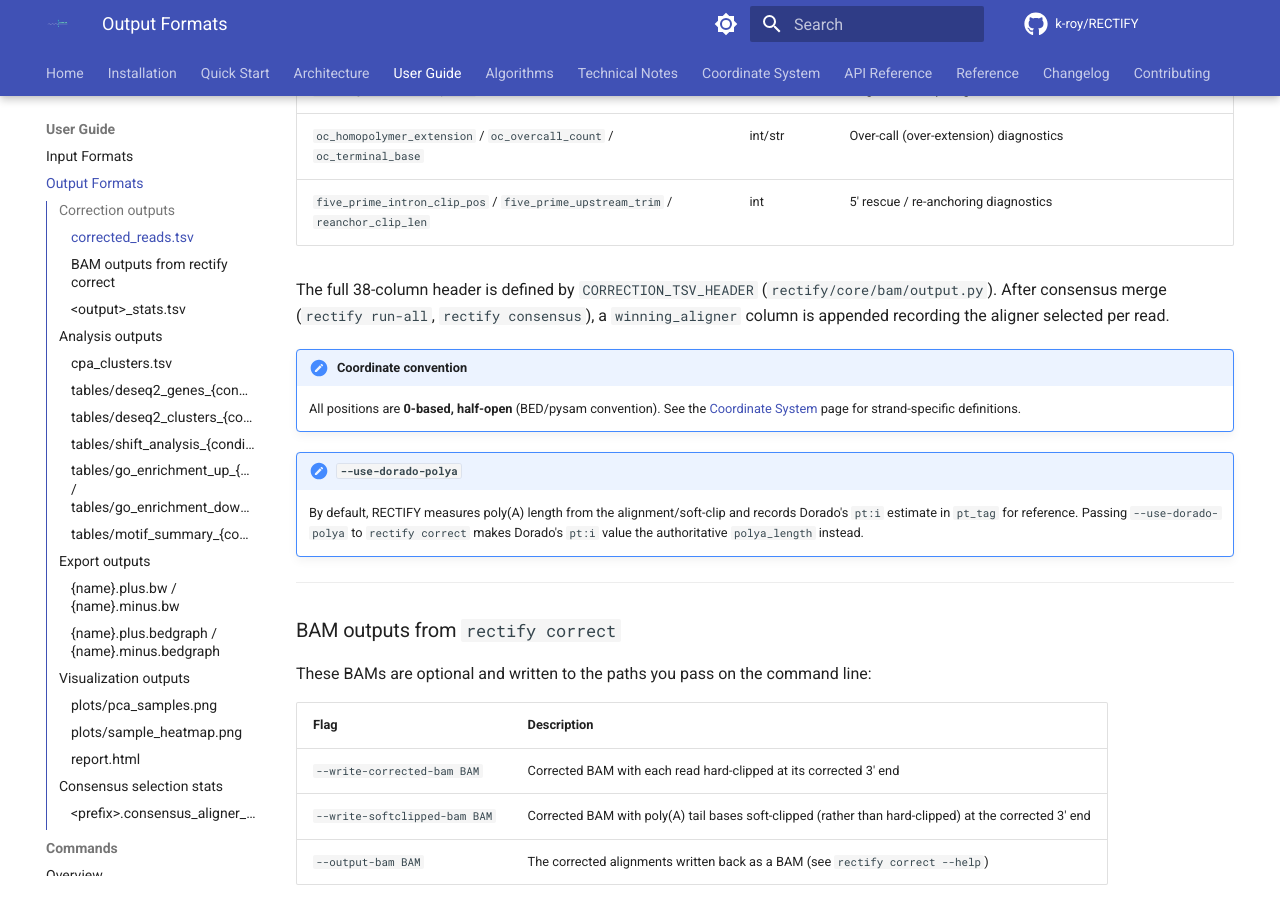
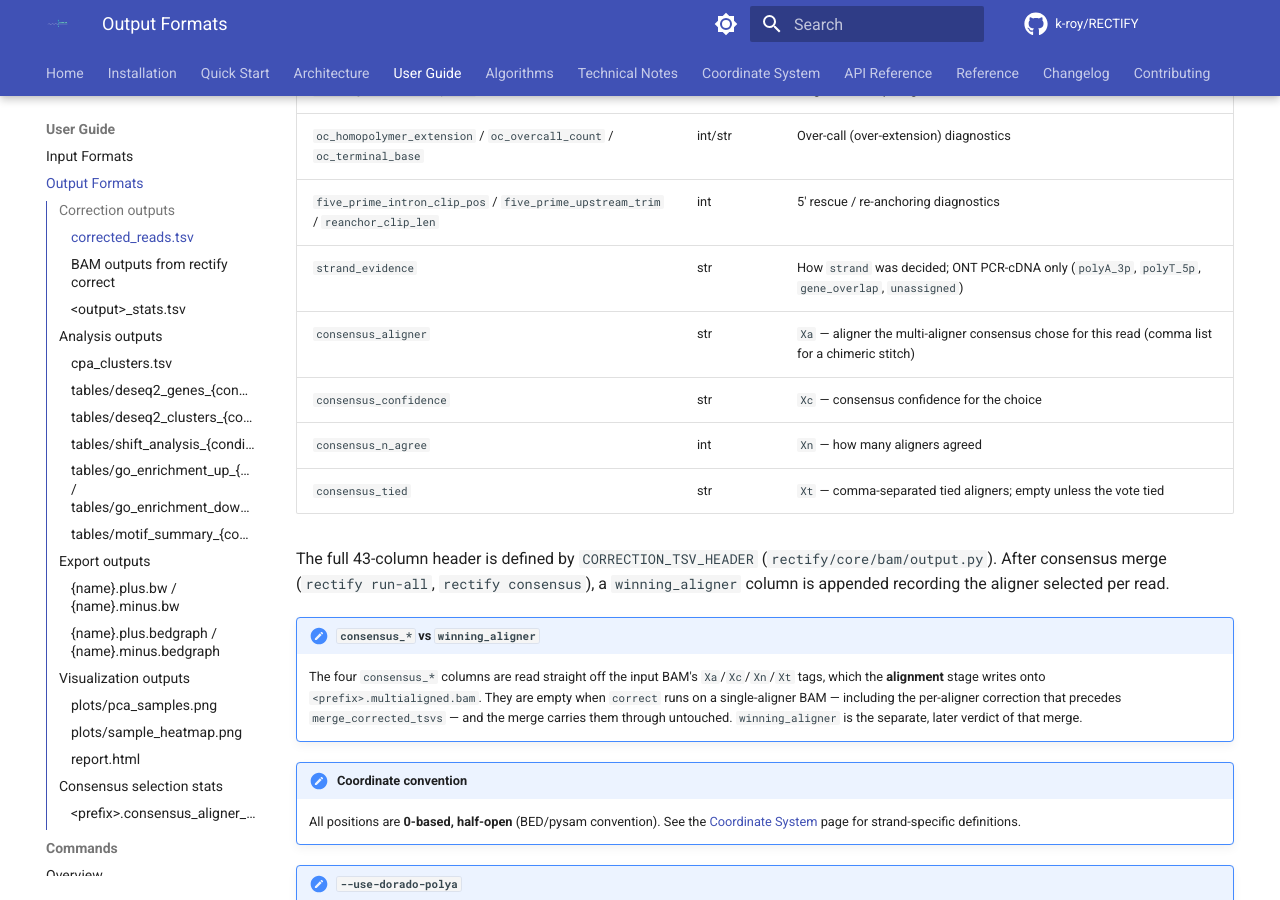
Before and after one commit to k-roy/RECTIFY, an MkDocs documentation site: the page built from docs/user_guide/output_formats.md, in a window 1280 px wide and 900 px high, scrolled down 1502 px. Built offline with MkDocs 1.6.1 and Material for MkDocs 9.7.7, drawn with Linux system fonts in a browser that asks for light colours; comment, search, counter and statistics services are not loaded; the version menu is left out.

Commit message:
docs(output-formats): document the four consensus-tag columns
The `corrected_reads.tsv` schema table stopped at `reanchor_clip_len` and
claimed 38 columns; it is 43 with `strand_evidence` (added 2026-08-01) and the
four consensus columns from 5ca607e. Add all five rows, fix the count, and
add a note separating `consensus_*` (read off the input BAM's Xa/Xc/Xn/Xt,
so empty for a single-aligner BAM) from `winning_aligner` (the merge's own
later verdict) — the question anyone hits first on seeing four blank columns
in a per-aligner run.

`mkdocs build` clean; the rendered page carries the new rows.

Claude-Session: https://claude.ai/code/session_01VcGWKXTJGdm1kwfwxfDENq

```diff
--- a/docs/user_guide/output_formats.md
+++ b/docs/user_guide/output_formats.md
@@ -37,11 +37,24 @@ The primary per-read output of `rectify correct` (and the per-sample output of
 | `sc_original_softclip_len` | int | Original soft-clip length before Module 2G rescue |
 | `oc_homopolymer_extension` / `oc_overcall_count` / `oc_terminal_base` | int/str | Over-call (over-extension) diagnostics |
 | `five_prime_intron_clip_pos` / `five_prime_upstream_trim` / `reanchor_clip_len` | int | 5' rescue / re-anchoring diagnostics |
+| `strand_evidence` | str | How `strand` was decided; ONT PCR-cDNA only (`polyA_3p`, `polyT_5p`, `gene_overlap`, `unassigned`) |
+| `consensus_aligner` | str | `Xa` — aligner the multi-aligner consensus chose for this read (comma list for a chimeric stitch) |
+| `consensus_confidence` | str | `Xc` — consensus confidence for the choice |
+| `consensus_n_agree` | int | `Xn` — how many aligners agreed |
+| `consensus_tied` | str | `Xt` — comma-separated tied aligners; empty unless the vote tied |
 
-The full 38-column header is defined by `CORRECTION_TSV_HEADER`
+The full 43-column header is defined by `CORRECTION_TSV_HEADER`
 (`rectify/core/bam/output.py`). After consensus merge (`rectify run-all`,
 `rectify consensus`), a `winning_aligner` column is appended recording the
 aligner selected per read.
+
+!!! note "`consensus_*` vs `winning_aligner`"
+    The four `consensus_*` columns are read straight off the input BAM's
+    `Xa`/`Xc`/`Xn`/`Xt` tags, which the **alignment** stage writes onto
+    `<prefix>.multialigned.bam`. They are empty when `correct` runs on a
+    single-aligner BAM — including the per-aligner correction that precedes
+    `merge_corrected_tsvs` — and the merge carries them through untouched.
+    `winning_aligner` is the separate, later verdict of that merge.
 
 !!! note "Coordinate convention"
     All positions are **0-based, half-open** (BED/pysam convention). See the [Coordinate System](../coordinate_system.md) page for strand-specific definitions.
```
